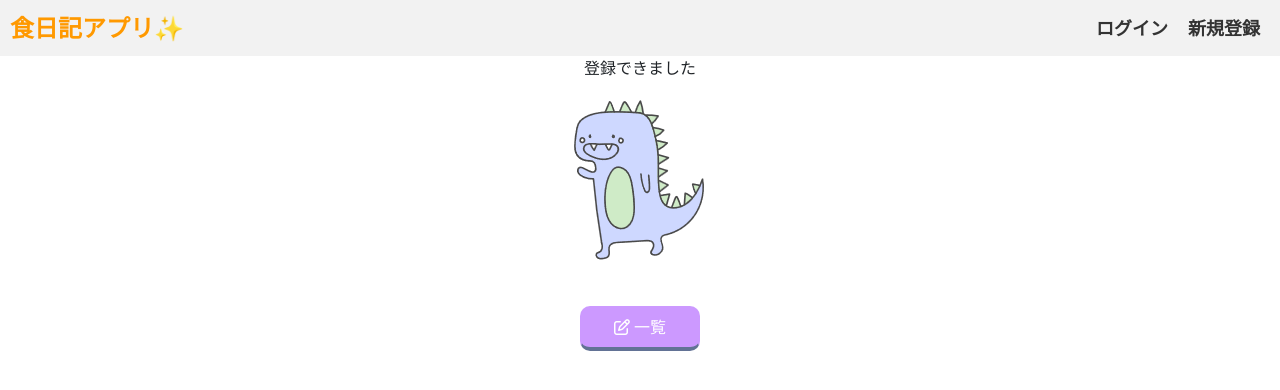
After one commit to alice37308108/food_diary, a Django app: page /success/ in a window 1280 px wide. The commit adds this page. Shown: the top 390 px of the page. Run offline with Django 4.2, Linux system fonts and the light colour scheme; some libraries are stand-ins or nearby versions.

Commit message:
success.htmlを作成

```diff
--- a/diary/urls.py
+++ b/diary/urls.py
@@ -13,6 +13,7 @@ urlpatterns = [
     path('create_diary/', views.CreateDiaryView.as_view(), name='create_diary'),
     path('create_meal/', views.CreateMealView.as_view(), name='create_meal'),
     path('mago/', views.MagoDiaryView.as_view(), name='mago'),
+    path('success/', views.SuccessView.as_view(), name='success'),
 
     path('signup/', views.SignupView.as_view(), name='signup'),
     path('login/', views.LoginFormView.as_view(redirect_authenticated_user=True), name='login'),
--- a/diary/views.py
+++ b/diary/views.py
@@ -70,7 +70,7 @@ class CreateMealView(LoginRequiredMixin, CreateView):
     model = Meal
     template_name = 'diary/create_meal.html'
     fields = ['date', 'meal_type', 'bean', 'sesame', 'seaweed', 'vegetable', 'fish', 'mushroom', 'potato',
-              'fresh_vegetable', 'fermented_food', 'supplement', 'memo']
+              'fresh_vegetable', 'fermented_food', 'supplement', 'memo', 'photo']
     success_url = reverse_lazy('diary:list')
 
     def form_valid(self, form):
@@ -89,6 +89,10 @@ class SignupView(CreateView):
         return redirect('diary:top')
 
 
+class SuccessView(TemplateView):
+    template_name = 'diary/success.html'
+
+
 class LoginFormView(LoginView):
     form_class = LoginForm
     template_name = 'diary/login.html'
--- a/templates/diary/base.html
+++ b/templates/diary/base.html
@@ -47,7 +47,7 @@
                 display: flex;
                 justify-content: space-between;
                 align-items: center;
-            {#background-color: #f2f2f2;#} padding: 10px;
+            background-color: #f2f2f2; padding: 10px;
             }
 
             .logo {
--- a/templates/diary/detail.html
+++ b/templates/diary/detail.html
@@ -17,7 +17,7 @@
 
         <!-- photo -->
         {% if meal.photo %}
-            <img width="200px" height="200px" src="{{ meal.photo.url }}" alt="{{ meal.meal_type }}">
+            <img style="max-width: 300px; max-height: 300px;" src="{{ meal.photo.url }}" alt="{{ meal.meal_type }}">
         {% else %}
             <td class="td_image">No image</td>
         {% endif %}
--- a/templates/diary/index.html
+++ b/templates/diary/index.html
@@ -23,6 +23,11 @@
                     onclick="location.href={% url 'diary:create_diary' %}">
                 <i class="fa-solid fa-check"></i> 日記登録
             </button>
+            <button type="button" class="btn btn--orange btn--radius"
+                    onclick="location.href={% url 'diary:create_meal' %}">
+                <i class="fa-solid fa-fish"></i> 食事登録
+            </button>
+
             <button type="button" class="btn btn--orange btn--radius" onclick="location.href={% url 'diary:list' %}">
                 <i class="fa-regular fa-pen-to-square"></i> 一覧
             </button>
--- /dev/null
+++ b/templates/diary/success.html
@@ -0,0 +1,18 @@
+{% extends "diary/base.html" %}
+{% load static %}
+{% load django_bootstrap5 %}
+
+{% block content %}
+    <div style="text-align:center;">
+        <p3>登録できました</p3>
+        <p>
+            <img src="{% static "/diary/images/success.png" %}" alt="index" style="padding: 20px;">
+        </p>
+
+        <p>
+            <button type="button" class="btn btn--orange btn--radius" onclick="location.href={% url 'diary:list' %}">
+                <i class="fa-regular fa-pen-to-square"></i> 一覧
+            </button>
+        </p>
+    </div>
+{% endblock %}
```
Also changed, not shown: static/diary/images/success.png (added).
